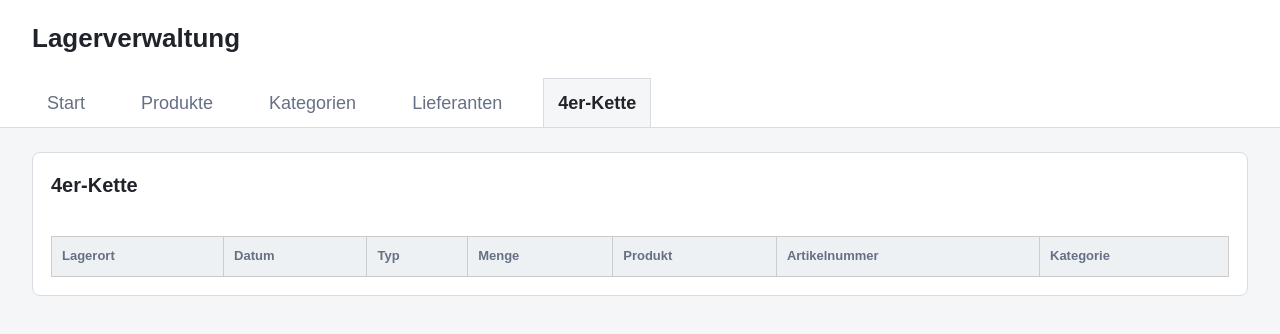
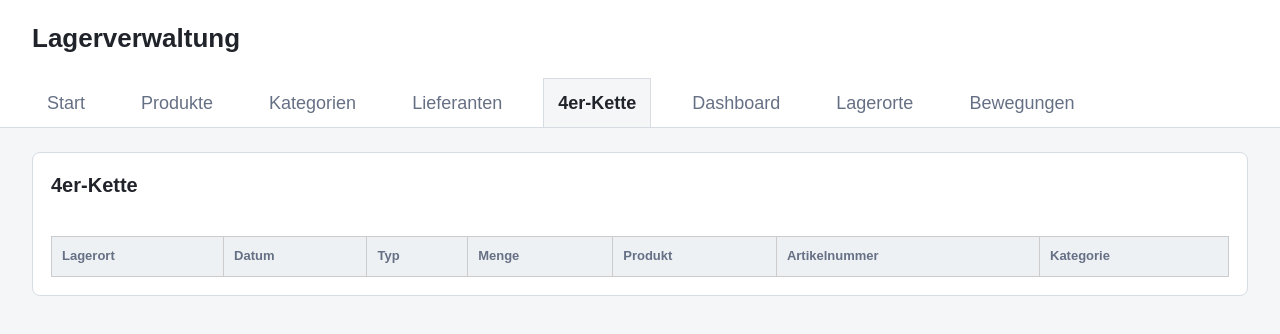
Before and after one commit to Selina212/NeueDatenbankKonzepte, a plain HTML site: page frontend/kette.html in a window 1280 px wide. Drawn offline with Linux system fonts and the light colour scheme.

Commit message:
html angepasst

```diff
--- a/frontend/kette.html
+++ b/frontend/kette.html
@@ -15,6 +15,9 @@
       <a href="kategorien.html">Kategorien</a>
       <a href="lieferanten.html">Lieferanten</a>
       <a class="aktiv" href="kette.html">4er-Kette</a>
+       <a href="dashboard.html">Dashboard</a>
+      <a href="lagerorte.html">Lagerorte</a>
+      <a href="bewegungen.html">Bewegungen</a>
     </nav>
   </header>
 
```
Also changed, not shown: frontend/kategorien.html (+3 -0 lines), frontend/lieferanten.html (+3 -0 lines), frontend/produkte.html (+3 -0 lines).
